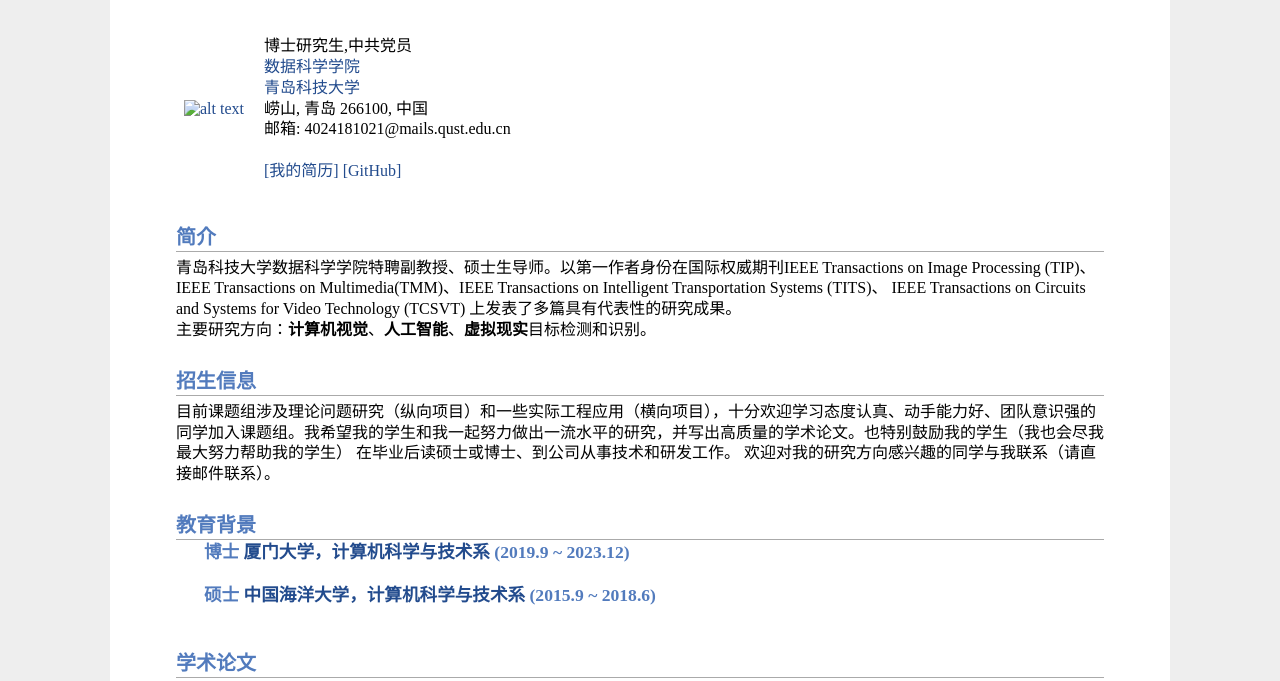
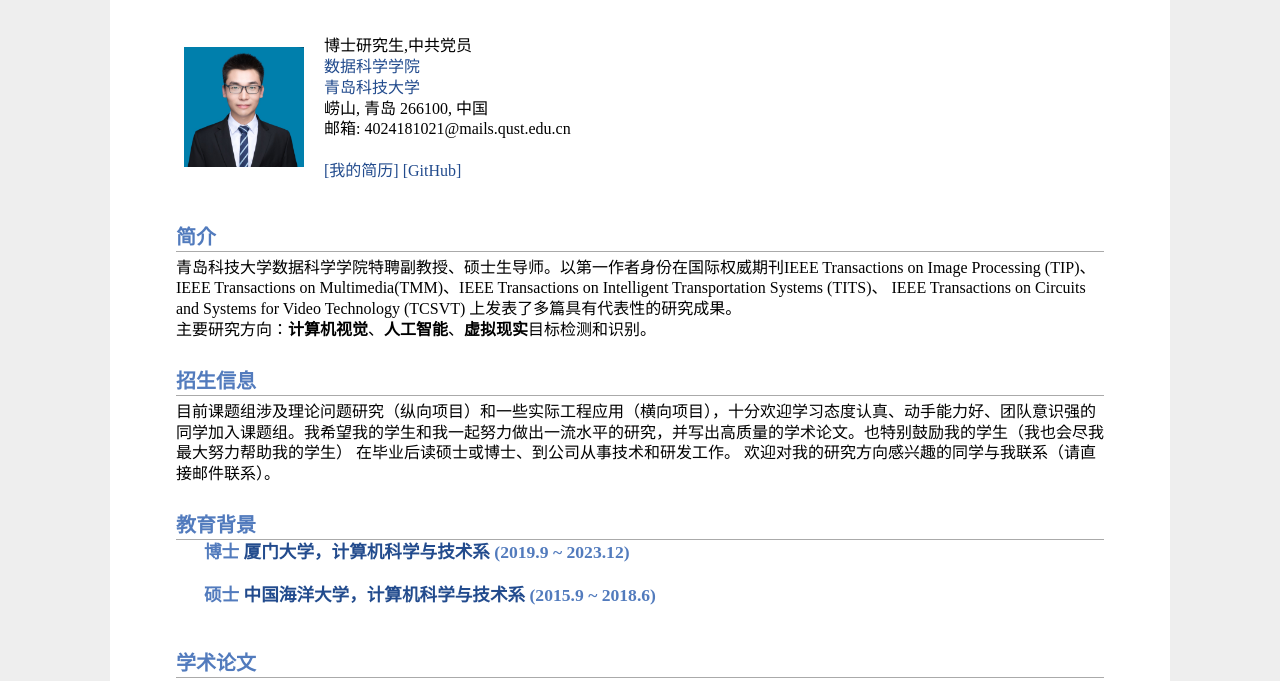
Before and after one commit to qiang-qi/qiang-qi.github.io, a plain HTML site: page index.html in a window 1280 px wide. Shown: the part 81-762 px from the top of the page. Drawn offline with Linux system fonts and the light colour scheme.

Commit message:
Update index.html

```diff
--- a/index.html
+++ b/index.html
@@ -12,7 +12,7 @@
   <h1>齐强 (Qiang Qi)</h1>
   </div>
   <table class="imgtable"><tr><td>
-    <a ><img src="picture/Qqi.jpg" alt="alt text" width="120px" /></a>&nbsp;</td>
+    <a ><img src="qq.jpg" alt="alt text" width="120px" /></a>&nbsp;</td>
     <td align="left"><p style="margin-left: 0;"></p><p>博士研究生,中共党员<br />
      <a href="https://sjkx.qust.edu.cn/">数据科学学院</a><br>
     <a href="https://www.qust.edu.cn/">青岛科技大学</a><br>
```
